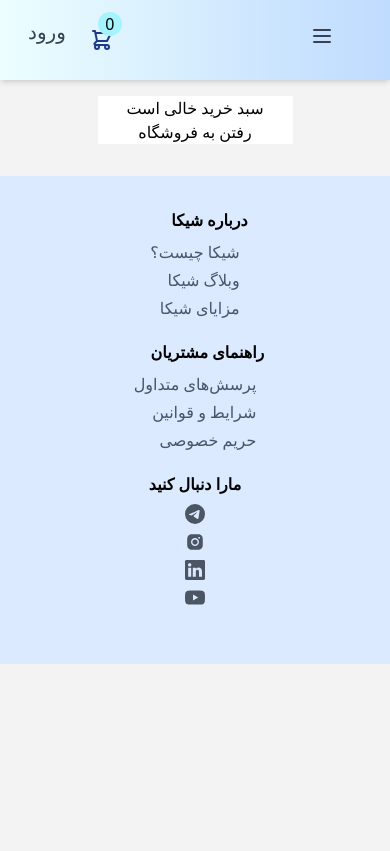
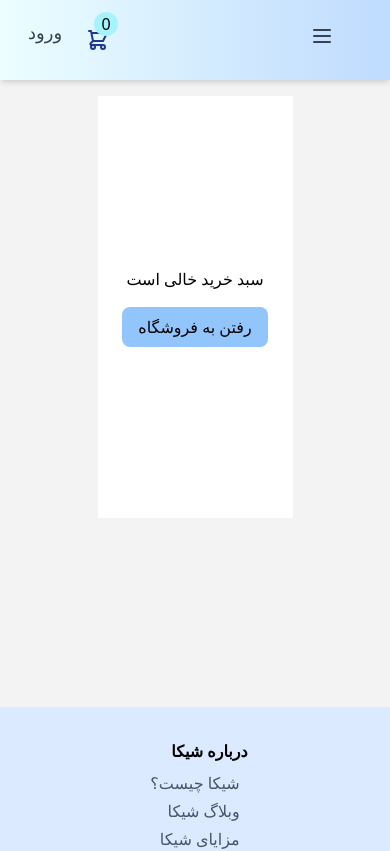
Before and after one commit to ZahraNejati79/ShoppingCart, a React (Create React App) app: page /cart in a window 390 px wide. Shown: the top 851 px of the page. Built offline with nearby package versions, Linux system fonts and the light colour scheme.

Commit message:
size of body / cart page

```diff
--- a/src/Components/Navigation.jsx
+++ b/src/Components/Navigation.jsx
@@ -45,7 +45,7 @@
                       </svg>
                     </div>
                     {open && (
-                      <ul className="bg-white text-sm py-0 text-gray-700 absolute top-[3rem] right-[-6rem] w-60 text-right  md:text-lg rounded-md flex flex-col justify-center gap-y-1 shadow-lg">
+                      <ul className="bg-white text-sm py-0 text-gray-700 absolute top-[3rem] right-[-12rem] w-60 text-right  md:text-lg rounded-md flex flex-col justify-center gap-y-1 shadow-lg">
                         <li className="p-2 w-full  border-b-2 border-gray-300">
                           <div>
                             <div dir="rtl" className="flex gap-x-3">
--- a/src/Layout/Layout.jsx
+++ b/src/Layout/Layout.jsx
@@ -3,7 +3,7 @@
 const Layout = ({ children }) => {
   return (
     <>
-      <div className="h-aouto ">
+      <div className="min-h-[80vh] ">
         <Navigation />
         <div className=" flex justify-center  w-full ">{children}</div>
       </div>
--- a/src/Pages/CartPage.jsx
+++ b/src/Pages/CartPage.jsx
@@ -20,10 +20,10 @@
   if (!cart.length) {
     return (
       <Layout>
-        <div className="flex items-center justify-center w-1/2 h-1/2 bg-white">
+        <div className="flex items-center justify-center w-1/2 h-[50vh] bg-white">
           <div className="flex flex-col justify-center items-center">
-            <h2 className="tex">سبد خرید خالی است</h2>
-            <button>
+            <h2>سبد خرید خالی است</h2>
+            <button className=" bg-blue-300 p-2 px-4  rounded-lg mt-4">
               <NavLink to="/">رفتن به فروشگاه</NavLink>
             </button>
           </div>
@@ -33,7 +33,7 @@
   }
   return (
     <Layout>
-      <main className=" w-screen flex items-center justify-center text-gray-700 mx-4">
+      <main className=" w-screen flex items-center justify-center text-gray-700 mx-4 md:mb-24">
         <div className="md:flex md:items-center md:justify-center  gap-x-4 md:max-w-6xl w-full md:w-5/6 container">
           <SummaryCart cart={cart} total={total} />
           <div className="max-w-xl border border-gray-300 w-full flex flex-col gap-y-3 justify-center items-center bg-white p-2 mt-2 rounded-lg">
@@ -112,16 +112,16 @@
         <h2 className="flex justify-end  w-full font-bold">صورت حساب</h2>
         <div className="w-full">
           <div className="flex justify-between mb-2 w-full">
-            <div> {originalPrice}</div>
+            <div> {originalPrice},000</div>
             <div>:قیمت کل</div>
           </div>
           <div className="flex justify-between w-full border-b-2 border-gray-200 pb-2">
-            <div>{originalPrice - total}</div>
+            <div>{originalPrice - total},000</div>
             <div>:تخفیف</div>
           </div>
         </div>
         <div className="flex justify-between w-full">
-          <div>{total}</div>
+          <div>{total},000</div>
           <div>:مبلغ پرداختی</div>
         </div>
         <div className="flex justify-center items-center w-full">
--- a/src/common/Navitem.jsx
+++ b/src/common/Navitem.jsx
@@ -2,7 +2,7 @@
 
 const Navitem = ({ path, name }) => {
   return (
-    <li className="md:ml-7 text-xl mb-4 list-none ">
+    <li className="md:ml-7 text-lg md:text-xl mb-4 list-none ">
       <NavLink
         exact
         to={path}
--- a/src/utils/shoeError.jsx
+++ b/src/utils/shoeError.jsx
@@ -1,12 +1,12 @@
 export const showError = (error) => {
-  if (error === `"password" length must be at least 8 characters long`) {
+  if (error == `"password" length must be at least 8 characters long`) {
     return (
       <div dir="rtl" className="text-red-500 text-sm">
         رمز عبور حداقل 8 کاراکتر باید باشد
       </div>
     );
   }
-  if (error === `Email already exists !`) {
+  if (error == `Email already exists !`) {
     return (
       <div dir="rtl" className="text-red-500 text-sm">
         کاربری با این ایمیل وجود دارد
```
